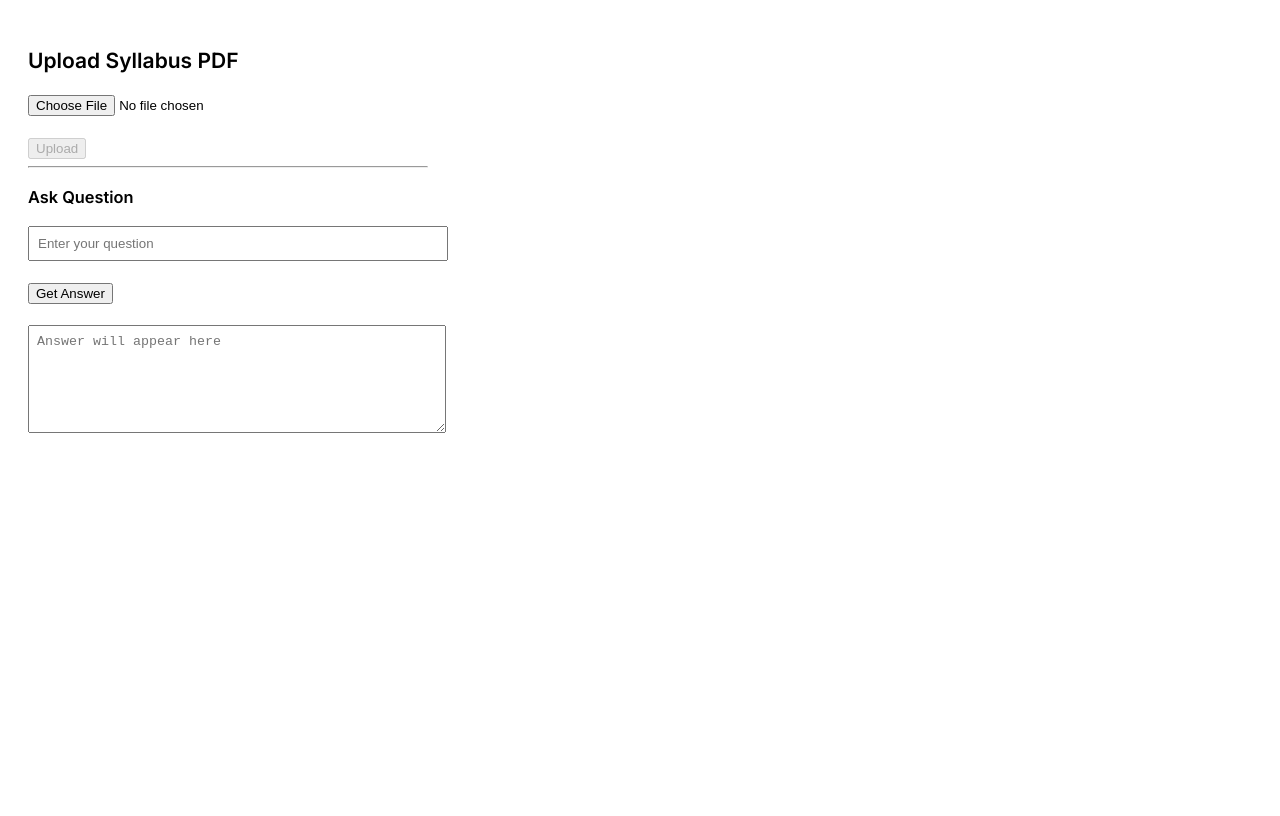
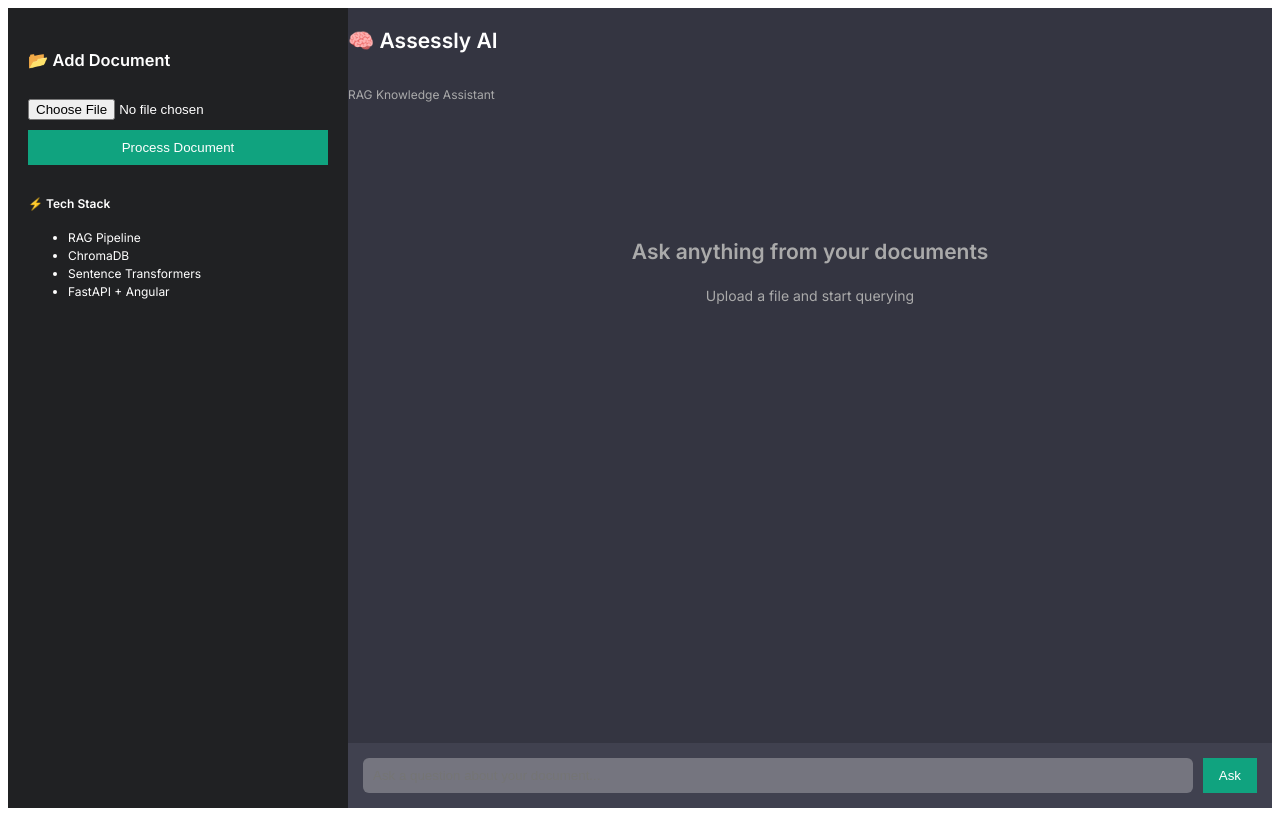
Before and after one commit to BahelimImran/Assessly, an Angular app in the folder frontend/: page / in a window 1280 px wide. Built offline with nearby package versions, Linux system fonts and the light colour scheme.

Commit message:
code changes: new ui changes

```diff
--- a/frontend/src/app/features/upload-syllabus/upload-syllabus.component.css
+++ b/frontend/src/app/features/upload-syllabus/upload-syllabus.component.css
@@ -0,0 +1,116 @@
+body {
+  margin: 0;
+  font-family: Arial, sans-serif;
+}
+
+.app-container {
+  display: flex;
+  height: 100vh;
+}
+
+/* SIDEBAR */
+.sidebar {
+  width: 300px;
+  background: #202123;
+  color: white;
+  padding: 20px;
+}
+
+.sidebar h2 {
+  margin: 0;
+}
+
+.tagline {
+  font-size: 12px;
+  color: #aaa;
+}
+
+.upload-box {
+  margin-top: 20px;
+}
+
+.upload-box input {
+  width: 100%;
+  margin-top: 10px;
+}
+
+.upload-box button {
+  width: 100%;
+  margin-top: 10px;
+  padding: 10px;
+  background: #10a37f;
+  border: none;
+  color: white;
+  cursor: pointer;
+}
+
+.status {
+  font-size: 12px;
+  margin-top: 10px;
+}
+
+.tech-box {
+  margin-top: 30px;
+  font-size: 12px;
+}
+
+/* CHAT */
+.chat-container {
+  flex: 1;
+  display: flex;
+  flex-direction: column;
+  background: #343541;
+  color: white;
+}
+
+.chat-window {
+  flex: 1;
+  padding: 20px;
+  overflow-y: auto;
+}
+
+.message {
+  max-width: 70%;
+  padding: 12px;
+  border-radius: 8px;
+  margin-bottom: 10px;
+}
+
+.user {
+  background: #10a37f;
+  align-self: flex-end;
+}
+
+.ai {
+  background: #444654;
+  align-self: flex-start;
+}
+
+.empty-state {
+  text-align: center;
+  margin-top: 100px;
+  color: #aaa;
+}
+
+/* INPUT */
+.input-box {
+  display: flex;
+  padding: 15px;
+  background: #40414f;
+}
+
+.input-box input {
+  flex: 1;
+  padding: 10px;
+  border: none;
+  border-radius: 6px;
+}
+
+.input-box button {
+  margin-left: 10px;
+  padding: 10px 16px;
+  background: #10a37f;
+  border: none;
+  color: white;
+  cursor: pointer;
+}
--- a/frontend/src/app/features/upload-syllabus/upload-syllabus.component.html
+++ b/frontend/src/app/features/upload-syllabus/upload-syllabus.component.html
@@ -1,59 +1,78 @@
-<div style="padding: 20px; max-width: 400px;">
-  <h2>Upload Syllabus PDF</h2>
+<div class="app-container">
 
-  <input
-    type="file"
-    (change)="onFileSelected($event)"
-    accept="application/pdf"
-  />
+  <!-- SIDEBAR -->
+  <aside class="sidebar">
 
-  <br /><br />
 
-  <button
-    (click)="uploadFile()"
-    [disabled]="!selectedFile || isUploading"
+    <div class="upload-box">
+      <h3>📂 Add Document</h3>
 
-  >
-    {{ isUploading ? 'Uploading...' : 'Upload' }}
-  </button>
+      <input type="file" (change)="onFileSelected($event)" accept="application/pdf" />
 
-  <p *ngIf="message">{{ message }}</p>
+      <button
+        (click)="uploadFile()"
+        [disabled]="isUploading"
+      >
+        {{ isUploading ? 'Processing...' : 'Process Document' }}
+      </button>
 
-    <hr />
+      <p class="status">{{ message }}</p>
+    </div>
 
-  <!-- QUESTION INPUT -->
-  <h3>Ask Question</h3>
+    <div class="tech-box">
+      <h4>⚡ Tech Stack</h4>
+      <ul>
+        <li>RAG Pipeline</li>
+        <li>ChromaDB</li>
+        <li>Sentence Transformers</li>
+        <li>FastAPI + Angular</li>
+      </ul>
+    </div>
+  </aside>
 
-  <!-- [(ngModel)]="question" -->
-  <input
-    type="text"
-    [(ngModel)]="question"
-    placeholder="Enter your question"
+  <!-- MAIN CHAT -->
+  <main class="chat-container">
 
-    style="width: 100%; padding: 8px;"
-  />
+    <h2>🧠 Assessly AI</h2>
+    <p class="tagline">RAG Knowledge Assistant</p>
+    <!-- CHAT WINDOW -->
+    <div class="chat-window">
 
-  <br /><br />
+      <div *ngIf="!answer && !isQuerying" class="empty-state">
+        <h2>Ask anything from your documents</h2>
+        <p>Upload a file and start querying</p>
+      </div>
 
-  <!-- GET ANSWER BUTTON -->
-  <button
-    (click)="getAnswer()"
+      <div *ngIf="question" class="message user">
+        {{ question }}
+      </div>
 
-  >
-  <!-- [disabled]="!question" -->
-    {{ isQuerying ? 'Fetching...' : 'Get Answer' }}
-  </button>
+      <div *ngIf="isQuerying" class="message ai">
+        ⏳ Thinking...
+      </div>
 
-  <br /><br />
+      <div *ngIf="answer" class="message ai">
+        {{ answer }}
+      </div>
 
-  <!-- ANSWER FIELD -->
-   <!-- [(ngModel)]="answer" -->
-  <textarea
-    [(ngModel)]="answer"
-    placeholder="Answer will appear here"
+    </div>
 
-    rows="6"
-    style="width: 100%; padding: 8px;"
-  ></textarea>
+    <!-- INPUT BOX -->
+    <div class="input-box">
+      <input
+        [(ngModel)]="question"
+        [disabled]="!isIngested || isQuerying"
+        placeholder="Ask a question about your document..."
+      />
+
+      <button
+        (click)="getAnswer()"
+        [disabled]="!isIngested || isQuerying"
+      >
+        Ask
+      </button>
+    </div>
+
+  </main>
 
 </div>
--- a/frontend/src/app/features/upload-syllabus/upload-syllabus.component.ts
+++ b/frontend/src/app/features/upload-syllabus/upload-syllabus.component.ts
@@ -7,7 +7,8 @@ import { FormsModule } from '@angular/forms';
   selector: 'app-upload-syllabus',
   standalone: true,
   imports: [CommonModule, FormsModule],
-  templateUrl: './upload-syllabus.component.html'
+  templateUrl: './upload-syllabus.component.html',
+  styleUrls: ['./upload-syllabus.component.css']
 })
 export class UploadSyllabusComponent {
 
@@ -15,7 +16,6 @@ export class UploadSyllabusComponent {
   message = '';
   isUploading = false;
 
-  // NEW
   question: string = '';
   answer: string = '';
   isIngested: boolean = false;
@@ -27,6 +27,7 @@ export class UploadSyllabusComponent {
     const input = event.target as HTMLInputElement;
     if (input.files && input.files.length > 0) {
       this.selectedFile = input.files[0];
+      this.message = `Selected: ${this.selectedFile.name}`;
     }
   }
 
@@ -37,31 +38,28 @@ export class UploadSyllabusComponent {
     formData.append('file', this.selectedFile);
 
     this.isUploading = true;
+    this.message = 'Processing document...';
 
     this.http.post('http://localhost:8000/ingest', formData)
       .subscribe({
-        next: (res: any) => {
-          this.message = 'Upload + Ingestion successful!';
+        next: () => {
+          this.message = '✅ Document indexed successfully';
           this.isUploading = false;
-
-          // ENABLE QUESTION FIELD
           this.isIngested = true;
-
           this.cd.detectChanges();
         },
-        error: (err) => {
-          this.message = 'Upload failed';
+        error: () => {
+          this.message = '❌ Upload failed';
           this.isUploading = false;
-          console.error(err);
+          this.cd.detectChanges();
         }
       });
   }
 
-    // 🔥 NEW FUNCTION
   getAnswer() {
-    // this.cd.detectChanges();
     if (!this.question) return;
 
+    this.answer = '';
     this.isQuerying = true;
 
     this.http.post('http://localhost:8000/query', {
@@ -72,10 +70,9 @@ export class UploadSyllabusComponent {
         this.isQuerying = false;
         this.cd.detectChanges();
       },
-      error: (err) => {
+      error: () => {
         this.answer = 'Error fetching answer';
         this.isQuerying = false;
-        console.error(err);
       }
     });
   }
```
